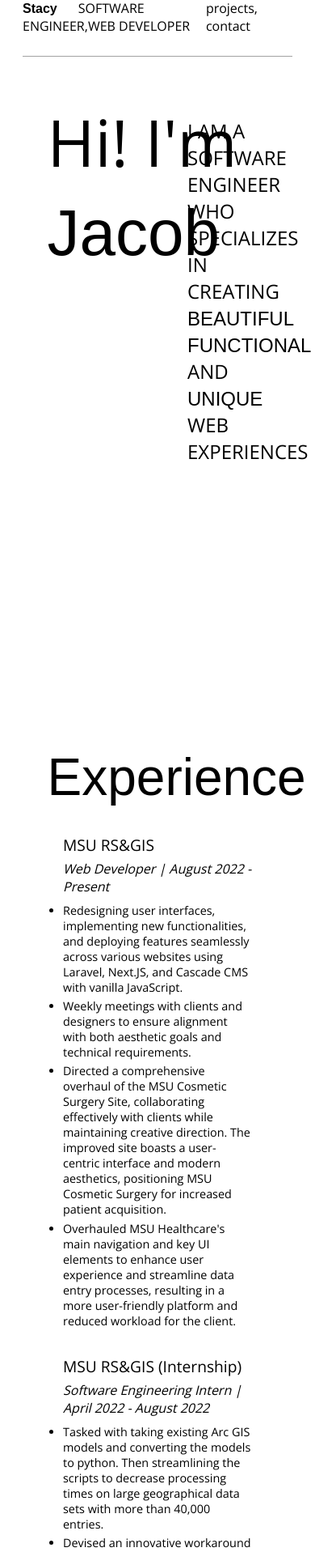
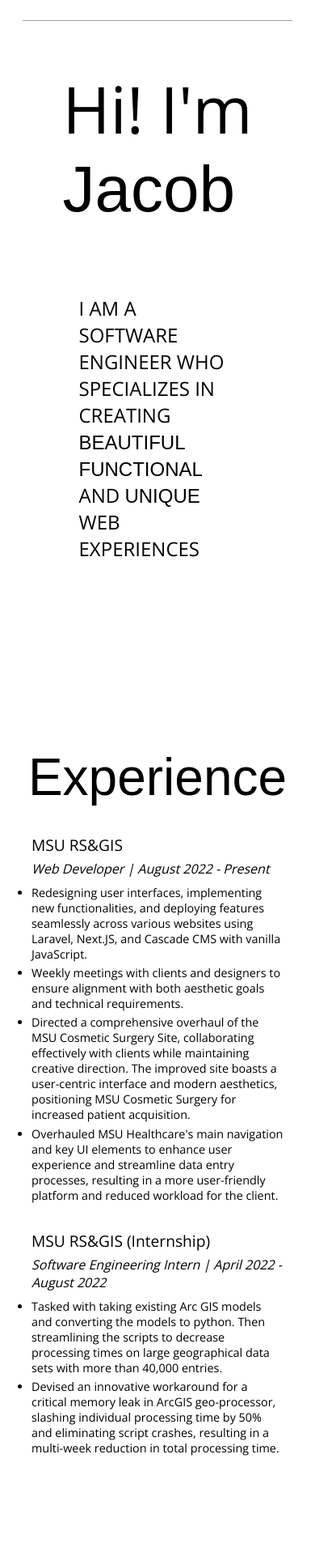
Before and after one commit to JacobStacy/PortfolioV1, a Next.js app: page / in a window 390 px wide. Shown: the part 49-1966 px from the top of the page at 81% size. Built offline with nearby package versions, Linux system fonts and the light colour scheme; a web font is replaced by a local one.

Commit message:
Mobile ready

```diff
--- a/app/globals.scss
+++ b/app/globals.scss
@@ -41,12 +41,22 @@ html {
 
   scroll-behavior: smooth;
 
+  overflow-x: hidden;
+
+}
+
+
+.not_supported {
+  visibility: collapse;
 }
 
 /* min body height */
 
 body {
   min-height: 100vh;
+
+
+  overflow-x: hidden;
 
   // background-image: radial-gradient(#00000006 1px, transparent 0);
   // background-size: 10px 10px;
@@ -68,9 +78,12 @@ video {
 header{
   position: fixed;
 
+  // width: 100%;
+
+
   z-index: 10;
-  left: 28px;
-  right: 28px;
+
+  width: 100%;
 
   backdrop-filter: blur(6px);
 
@@ -95,7 +108,7 @@ header{
     display: flex;
     justify-content: space-between;
 
-    margin: 1.625rem 0;
+    margin: 1.625rem 28px;
 
     font-size: 1rem;
 
@@ -143,8 +156,12 @@ header{
     progress {
       position: absolute;
 
-      width: 100%;
+      // width: 100%;
       height: 1px;
+
+      left: 28px;
+
+      width: calc(100% - 56px);
 
       bottom: -1px;
 
@@ -180,3 +197,61 @@ header{
     }
   }
 }
+
+
+@media only screen and (max-width: 900px) {
+  header {
+    nav {
+      .title {
+        display: flex;
+        flex-direction: column;
+      }
+    }
+  }
+}
+
+@media only screen and (max-width: 800px) {
+  header {
+    nav {
+      .title {
+        span:nth-child(even){
+          display: none;
+        }
+      }
+    }
+  }
+}
+
+
+@media only screen and (max-width: 500px) {
+  header {
+    nav {
+      justify-content: center;
+      .title {
+        display: none;
+      }
+    }
+  }
+}
+
+
+
+
+
+@media only screen and (max-width: 320px) {
+
+  .supported {
+    display: none;
+  }
+
+  .not_supported {
+    visibility: visible;
+
+    writing-mode: vertical-rl;
+    text-orientation: mixed;
+
+    font-size: 2rem;
+    font-weight: 900;
+  }
+
+}
--- a/app/layout.tsx
+++ b/app/layout.tsx
@@ -21,7 +21,10 @@ export default function RootLayout({
 
 
     <html lang="en">
+
+
       <body className={openSans.className}>
+        <div className="supported">
           <header id="header">
             <nav>
               <div className="title">
@@ -47,6 +50,11 @@ export default function RootLayout({
             </nav>
           </header>
           {children}
+        </div>
+
+        <div className="not_supported">
+          This screen size is not supported.
+        </div>
       </body>
     </html>
   );
--- a/app/page.module.scss
+++ b/app/page.module.scss
@@ -4,7 +4,6 @@
 .intro {
 
     height: 100vh;
-
     .title {
         position: absolute;
 
@@ -81,7 +80,7 @@
 }
 
 .projects {
-    min-height: 100vh;
+    min-height: 70vh;
     padding-top: 1px;
 }
 
@@ -96,6 +95,7 @@
 
     .contact_buttons {
         display: flex;
+        flex-wrap: wrap;
 
         width: 100%;
 
@@ -107,7 +107,7 @@
         font-size: 10rem;
         font-weight: 100;
         font-stretch:extra-condensed;
-        width: 40vw;
+        width: fit-content;
     }
 }
 
@@ -123,6 +123,143 @@
 
 @media only screen and (max-width: 900px) {
     .intro {
+        .title {
+            top: 30vh;
+        }
+
+        .description {
+            top: 50vw;
+            left: 30vw;
+
+            width: 50vw;
+
+            br {
+                display: none;
+            }
+        }
+
+
+    }
+
+    .contact {
+        .lets_connect {
+
+        }
+    }
+}
+
+@media only screen and (max-width: 720px) {
+    .contact {
+        .lets_connect{
+            font-size: 6rem;
+        }
+    }
+}
+
+@media only screen and (max-width: 700px) {
+    .intro {
+        padding-top: 1px;
+
+
+        .title {
+
+            width: fit-content;
+
+            text-wrap:stable;
+
+            margin: auto;
+            margin-top: 30vh;
+            position: static;
+
+        }
+
+        .description {
+            position: static;
+
+            margin: auto;
+            margin-top: 10vh;
+
+            width: 50vw;
+
+            br {
+                display: none;
+            }
+        }
+
 
     }
 }
+
+@media only screen and (max-width: 530px) {
+    .contact {
+        margin-left: 0;
+        .lets_connect{
+
+            margin-top: 15vh;
+            margin-left: 1vw;
+
+            // writing-mode: vertical-rl;
+            // text-orientation: mixed;
+
+            // width: fit-content;
+
+
+            // font-size: 10rem;
+
+        }
+
+        .contact_buttons {
+           padding-left: 2vw;
+        }
+    }
+}
+
+@media only screen and (max-width: 500px) {
+    .intro {
+        padding-top: 1px;
+
+
+        .title {
+
+            display: flex;
+            flex-direction: column;
+
+            width: fit-content;
+
+            text-wrap:stable;
+
+            margin: auto;
+            margin-top: 15vh;
+            position: static;
+
+        }
+
+        .description {
+            position: static;
+
+            margin: auto;
+            margin-top: 10vh;
+
+            width: 50vw;
+
+            br {
+                display: none;
+            }
+        }
+
+
+    }
+
+
+}
+
+@media only screen and (max-width: 400px) {
+
+    .contact {
+
+        .lets_connect {
+            font-size: 5rem;
+        }
+    }
+
+}
--- a/app/page.tsx
+++ b/app/page.tsx
@@ -33,7 +33,7 @@ export default function Home() {
       </div>
 
       <div id="contact" className={styles.contact}>
-        <div className={styles.lets_connect}>Let's Connect</div>
+        <div className={styles.lets_connect}>Let's <br/>Connect</div>
         <div className={styles.contact_buttons}>
           <ContactButton href="./Jacob R. Stacy - Resume.pdf">RESUME</ContactButton>
           <ContactButton href="https://www.linkedin.com/in/jacobrstacy/">LINKEDIN</ContactButton>
--- a/app/ui/contactButton.module.scss
+++ b/app/ui/contactButton.module.scss
@@ -14,14 +14,16 @@ $main-background-color: #ffffff;
 
 .link {
 
-    width: fit-content;
+    min-width: fit-content;
 
     border: 1px $main-text-color solid;
     border-radius: 25px;
 
     overflow: hidden;
 
+    margin-top: 1vh;
     margin-right: 1vw;
+
 
     color: $main-text-color;
 
@@ -122,3 +124,12 @@ $main-background-color: #ffffff;
         transform: translateX(-130%);
     }
 }
+
+@media (pointer:coarse) {
+
+    .contact_button {
+        span::after {
+            display: none;
+        }
+    }
+}
--- a/app/ui/experiences.module.scss
+++ b/app/ui/experiences.module.scss
@@ -46,3 +46,56 @@
         }
     }
 }
+
+
+@media only screen and (max-width: 900px) {
+    .header {
+        margin-left: 12vw;
+    }
+    .experience_container {
+        width: 80vw;
+    }
+}
+
+@media only screen and (max-width: 500px) {
+    .header {
+        width: fit-content;
+
+        // margin-left: 8vw;
+        margin-left:auto;
+        margin-right:auto;
+    }
+
+    .experience_container {
+        .experience {
+
+            // text-align: justify;
+            // text-justify: inter-word;
+
+            .points {
+                li {
+                    margin-bottom: .5vh;
+
+                    font-size: .9rem;
+                    font-weight: 300;
+                }
+            }
+        }
+    }
+}
+
+@media only screen and (max-width: 360px) {
+    .header {
+
+        font-size: 3rem;
+
+        width: fit-content;
+
+        // margin-left: 8vw;
+        margin-left:auto;
+        margin-right:auto;
+
+
+    }
+
+}
--- a/app/ui/projects.module.scss
+++ b/app/ui/projects.module.scss
@@ -1,12 +1,13 @@
 .header {
-
-    margin-top: 15vh;
-    margin-bottom: 4vh;
-    margin-left: 15vw;
+    display: flex;
+    justify-content: flex-end;
 
     font-size: 3.5rem;
-    font-weight: 300;
 
+    padding-right: 2vw;
+
+    margin-bottom: 2vh;
+    margin-right: 8vw;
 }
 
 .project_container{
@@ -48,3 +49,128 @@
         // }
     }
 }
+
+@media only screen and (max-width: 900px) {
+
+    .header {
+        display: flex;
+        justify-content: flex-end;
+
+        padding-right: 2vw;
+
+        margin-top: 10vh;
+        margin-bottom: 2vh;
+        margin-right: 2.5vw;
+    }
+
+    .project_container {
+
+        margin-top: 2vh;
+        margin-right: 2.5vw;
+
+
+        .project {
+
+            // align-items: end;
+
+            width: 100%;
+            margin-left: none;
+            margin-right: none;
+
+
+        }
+    }
+}
+
+@media only screen and (max-width: 700px) {
+
+    .header {
+        font-size: 3rem;
+    }
+
+    .project_container {
+
+
+        .project {
+
+
+            .title {
+                margin-right: 2vw;
+                font-size: 1.5rem;
+            }
+
+            .sub_text {
+                font-size: .75rem;
+            }
+        }
+    }
+}
+@media only screen and (max-width: 550px) {
+
+    .header {
+        font-size: 3rem;
+    }
+
+    .project_container {
+
+
+        .project {
+
+            flex-direction: column-reverse;
+            align-items: flex-end;
+
+            .title {
+                margin-right: 2vw;
+                font-size: 1.5rem;
+            }
+
+            .sub_text {
+                font-size: .75rem;
+            }
+        }
+    }
+}
+@media only screen and (max-width: 400px) {
+
+    .header {
+        font-size: 3rem;
+    }
+
+    .project_container {
+
+
+        .project {
+
+            .title {
+                margin-right: 2vw;
+                font-size: 1.5rem;
+            }
+
+            .sub_text {
+                font-size: .7rem;
+            }
+        }
+    }
+}
+@media only screen and (max-width: 350px) {
+
+    .header {
+        font-size: 3rem;
+    }
+
+    .project_container {
+
+
+        .project {
+
+            .title {
+                margin-right: 2vw;
+                font-size: 1.5rem;
+            }
+
+            .sub_text {
+                font-size: .6rem;
+            }
+        }
+    }
+}
```
Lines whose indentation alone changed are shown as unchanged.
